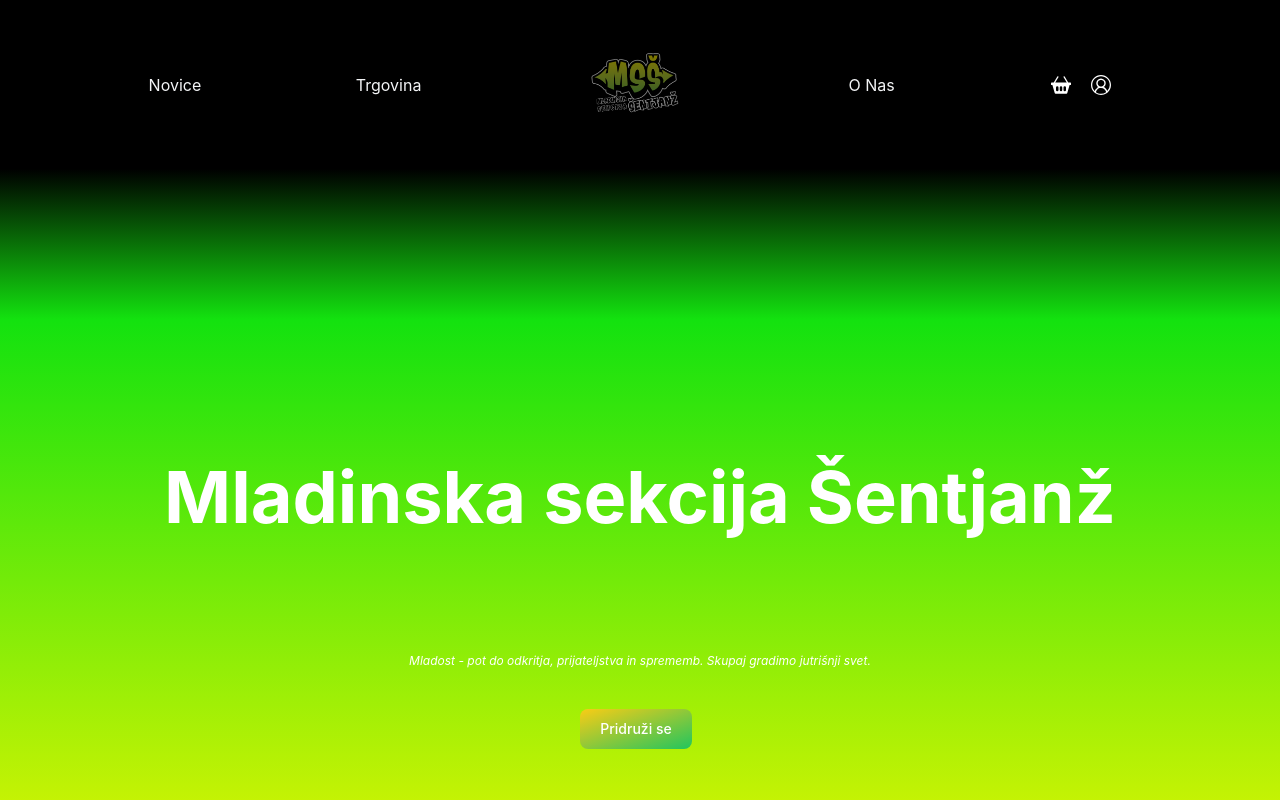
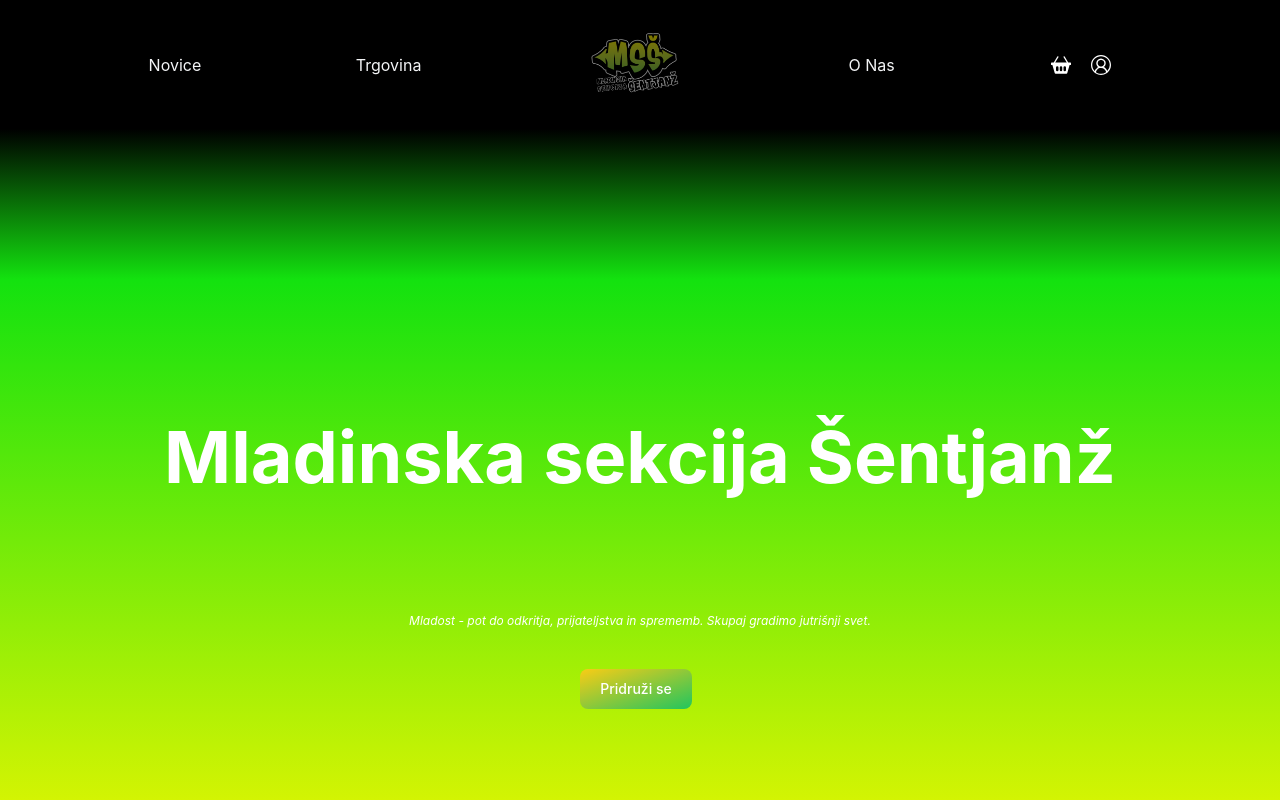
Before and after one commit to Vid-Zganjar/mss-spletna, a React (Create React App) app: page / in a window 1280 px wide. Shown: the top 800 px of the page. Built offline with nearby package versions, Linux system fonts and the light colour scheme.

Commit message:
navbar p-5

```diff
--- a/src/Navbar/Navbar.tsx
+++ b/src/Navbar/Navbar.tsx
@@ -14,7 +14,7 @@ function Navbar() {
 
     <>
 
-<nav className="cont bg-black shadow py-10">
+<nav className="cont bg-black shadow py-10 md:py-5">
     <div className="container flex justify-evenly items-center mx-auto text-gray-100 capitalize">
       <div>
         <NavLink to="/novice">
```
